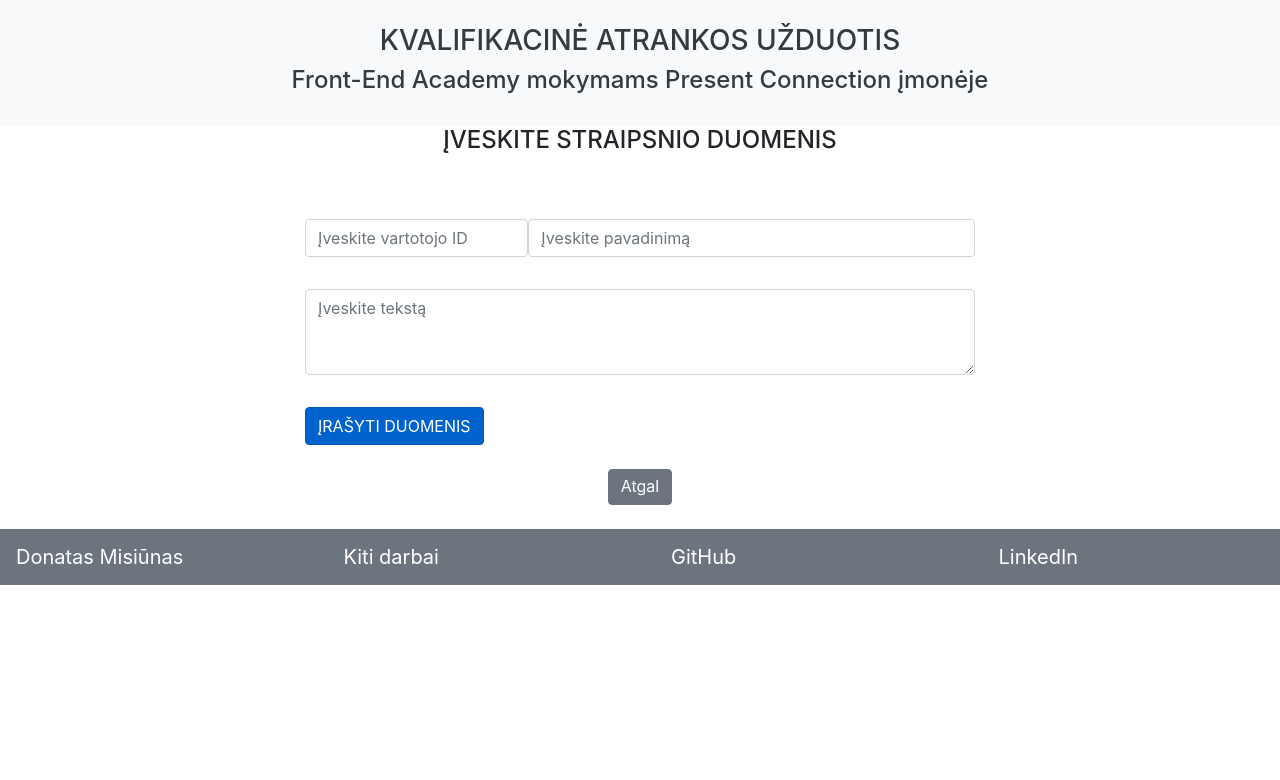
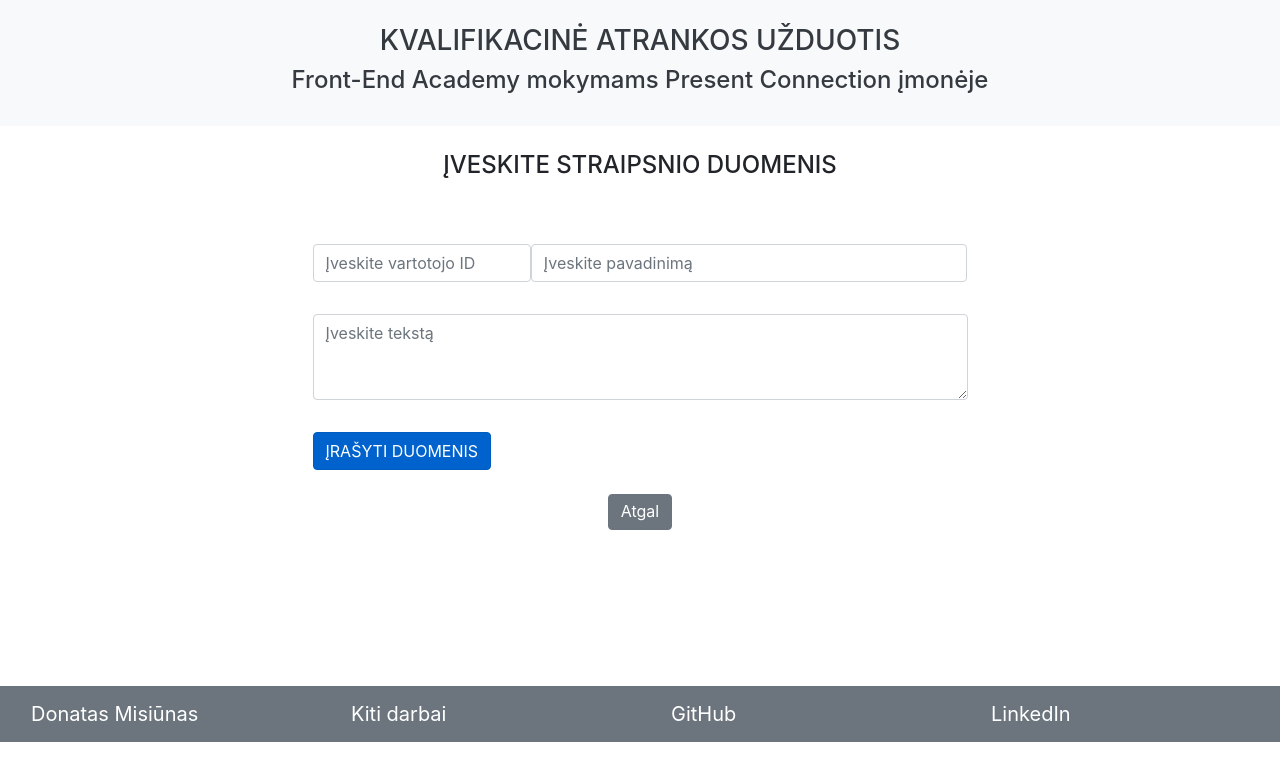
Before and after one commit to donataskitm/testine_uzduotis, a React (Create React App) app: page /pildymas in a window 1280 px wide. Shown: the top 780 px of the page. Built offline with nearby package versions, Linux system fonts and the light colour scheme.

Commit message:
Add files via upload

```diff
--- a/src/App.css
+++ b/src/App.css
@@ -28,6 +28,7 @@
   color: #61dafb;
 }
 
+
 @keyframes App-logo-spin {
   from {
     transform: rotate(0deg);
--- a/src/App.js
+++ b/src/App.js
@@ -4,16 +4,18 @@ import FooterPart from './components/FooterPart';
 import ListPart from './components/ListPart';
 import FormPart from './components/FormPart';
 import DetailPart from './components/DetailPart';
+import WorksPart from './components/WorksPart';
 
 import {
   BrowserRouter as Router,
   Switch,
   Route
 } from "react-router-dom";
+import { Container } from 'react-bootstrap';
 
 function App() {
   return (
-    <div>
+    <Container fluid className="d-flex minHeight:'100vh' flex-column">
           <Router>
             <Switch>
                 <Route path="/pildymas">
@@ -26,6 +28,11 @@ function App() {
                   <DetailPart/>
                   <FooterPart/>
                 </Route>
+                <Route path="/darbai">
+                  <HeaderPart/>
+                  <WorksPart/>
+                  <FooterPart/>
+                </Route>
                 <Route path="/">
                   <HeaderPart/>
                   <ListPart/>
@@ -33,7 +40,7 @@ function App() {
                 </Route>
             </Switch>
           </Router>
-    </div>
+    </Container>
   );
 }
 
--- a/src/index.css
+++ b/src/index.css
@@ -1,5 +1,6 @@
 body {
   margin: 0;
+  padding: 0;
   font-family: -apple-system, BlinkMacSystemFont, 'Segoe UI', 'Roboto', 'Oxygen',
     'Ubuntu', 'Cantarell', 'Fira Sans', 'Droid Sans', 'Helvetica Neue',
     sans-serif;
@@ -11,3 +12,38 @@ code {
   font-family: source-code-pro, Menlo, Monaco, Consolas, 'Courier New',
     monospace;
 }
+
+.firstletter:first-letter{
+  text-transform: capitalize;
+}
+
+table.table-fit {
+  width: auto !important;
+  table-layout: auto !important;
+}
+table.table-fit thead th, table.table-fit tfoot th {
+  width: auto !important;
+}
+table.table-fit tbody td, table.table-fit tfoot td {
+  width: auto !important;
+}
+
+.component-second {
+  min-height: 70vh;
+  padding-top: 25px;
+  padding-bottom: 25px;
+}
+
+component-first {
+  min-height: 20vh;
+  background-color: #176156;
+}
+
+component-last {
+  min-height: 25vh;
+  padding-top: 25px;
+}
+
+.text-left-card{
+  text-align: left;
+}
```
